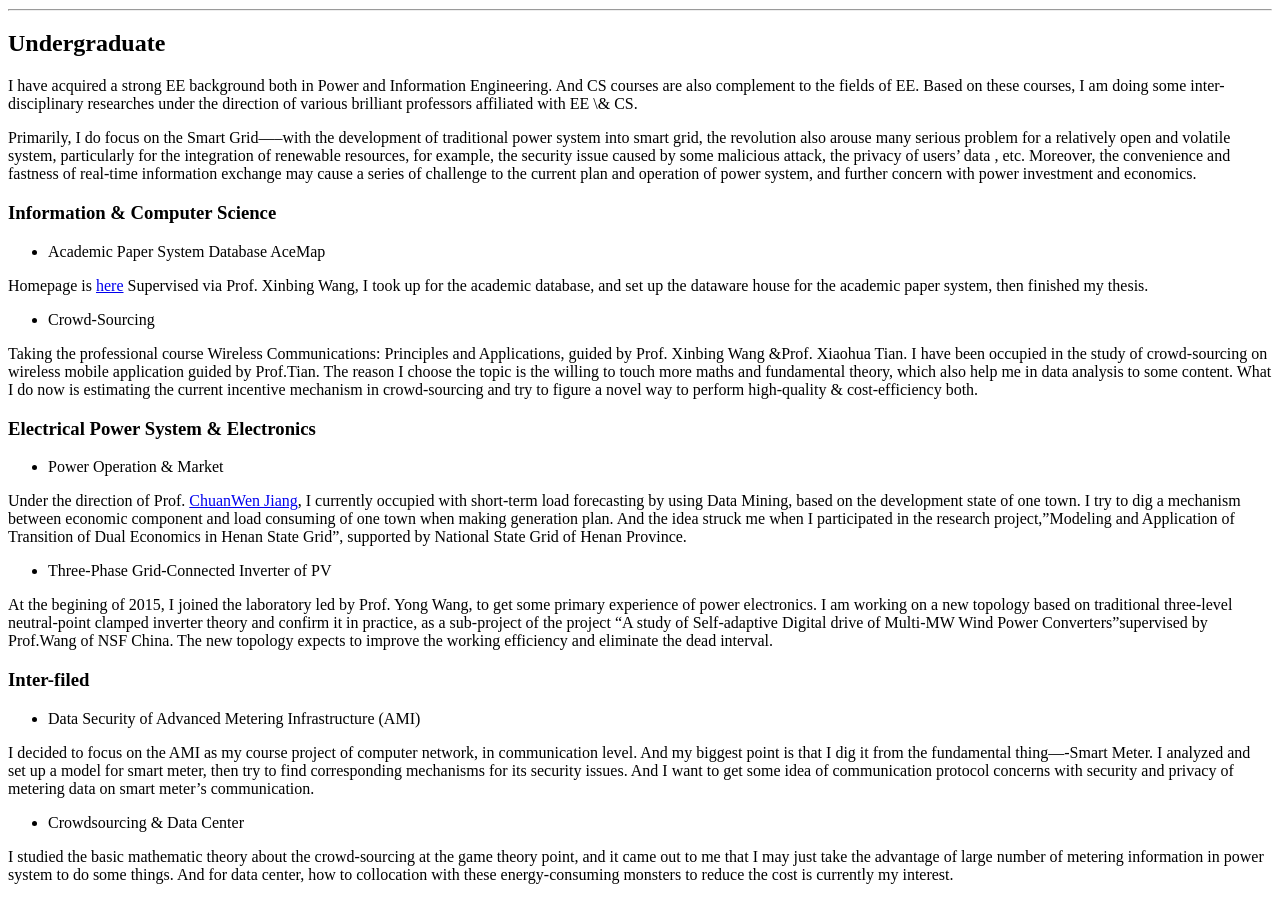
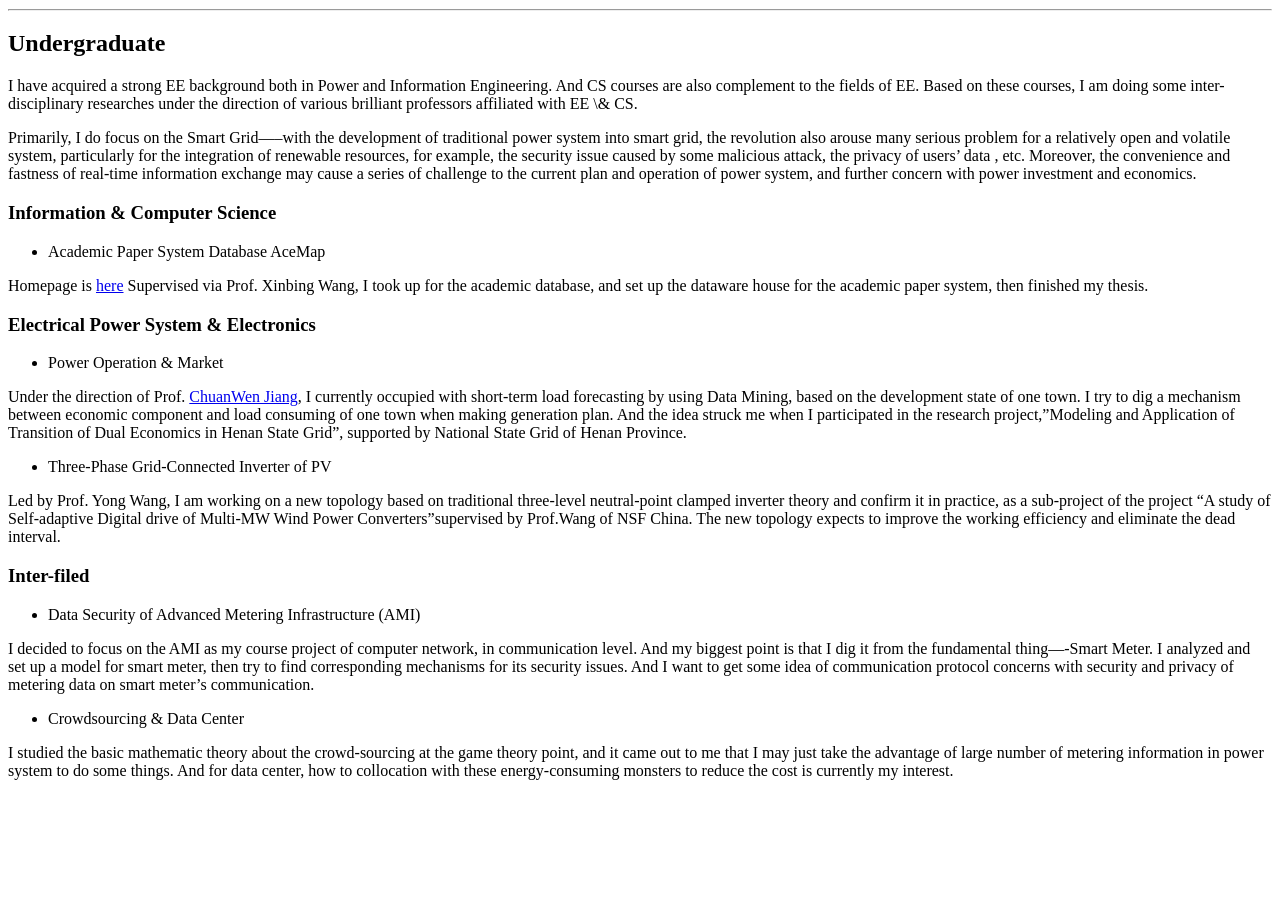
Before and after one commit to songwellxie/songwellxie.github.io, a Jekyll site: the page built from research.md, in a window 1280 px wide and 900 px high, scrolled down 602 px. Built offline with Jekyll 4.4.1, drawn with Linux system fonts in a browser that asks for light colours; our own code applies the rules of GitHub Pages for plain Markdown files; after the commit the page ends 1398 px from its top, so only the background shows below that.

Commit message:
Update research.md

```diff
--- a/research.md
+++ b/research.md
@@ -39,9 +39,10 @@ Primarily, I do focus on the Smart Grid-----with the development of traditional
 Homepage is [here](http://acemap.sjtu.edu.cn/)
 Supervised via Prof. Xinbing Wang, I took up for the academic database, and set up the dataware house for the academic paper system, then finished my thesis.
 
+<!---
 * Crowd-Sourcing
-
 Taking the professional course Wireless Communications: Principles and Applications, guided by Prof. Xinbing Wang &Prof. Xiaohua Tian. I have been occupied in the study of crowd-sourcing on wireless mobile application guided by Prof.Tian. The reason I choose the topic is the willing to touch more maths and fundamental theory, which also help me in data analysis to some content. What I do now is estimating the current incentive mechanism in crowd-sourcing and try to figure a novel way to perform high-quality & cost-efficiency both.
+-->
 
 
 ### Electrical Power System & Electronics
@@ -51,7 +52,7 @@ Under the direction of Prof. [ChuanWen Jiang](http://eei.sjtu.edu.cn/en/Show.asp
 
 * Three-Phase Grid-Connected Inverter of PV
 
-At the begining of 2015, I joined the laboratory led by Prof. Yong Wang, to get some primary experience of power electronics. I am working on a new topology based on traditional three-level neutral-point clamped inverter theory and confirm it in practice, as a sub-project of the project "A study of Self-adaptive Digital drive of Multi-MW Wind Power Converters"supervised by Prof.Wang of NSF China. The new topology expects to improve the working efficiency and eliminate the dead interval.
+Led by Prof. Yong Wang, I am working on a new topology based on traditional three-level neutral-point clamped inverter theory and confirm it in practice, as a sub-project of the project "A study of Self-adaptive Digital drive of Multi-MW Wind Power Converters"supervised by Prof.Wang of NSF China. The new topology expects to improve the working efficiency and eliminate the dead interval.
 
 ### Inter-filed
 
```
